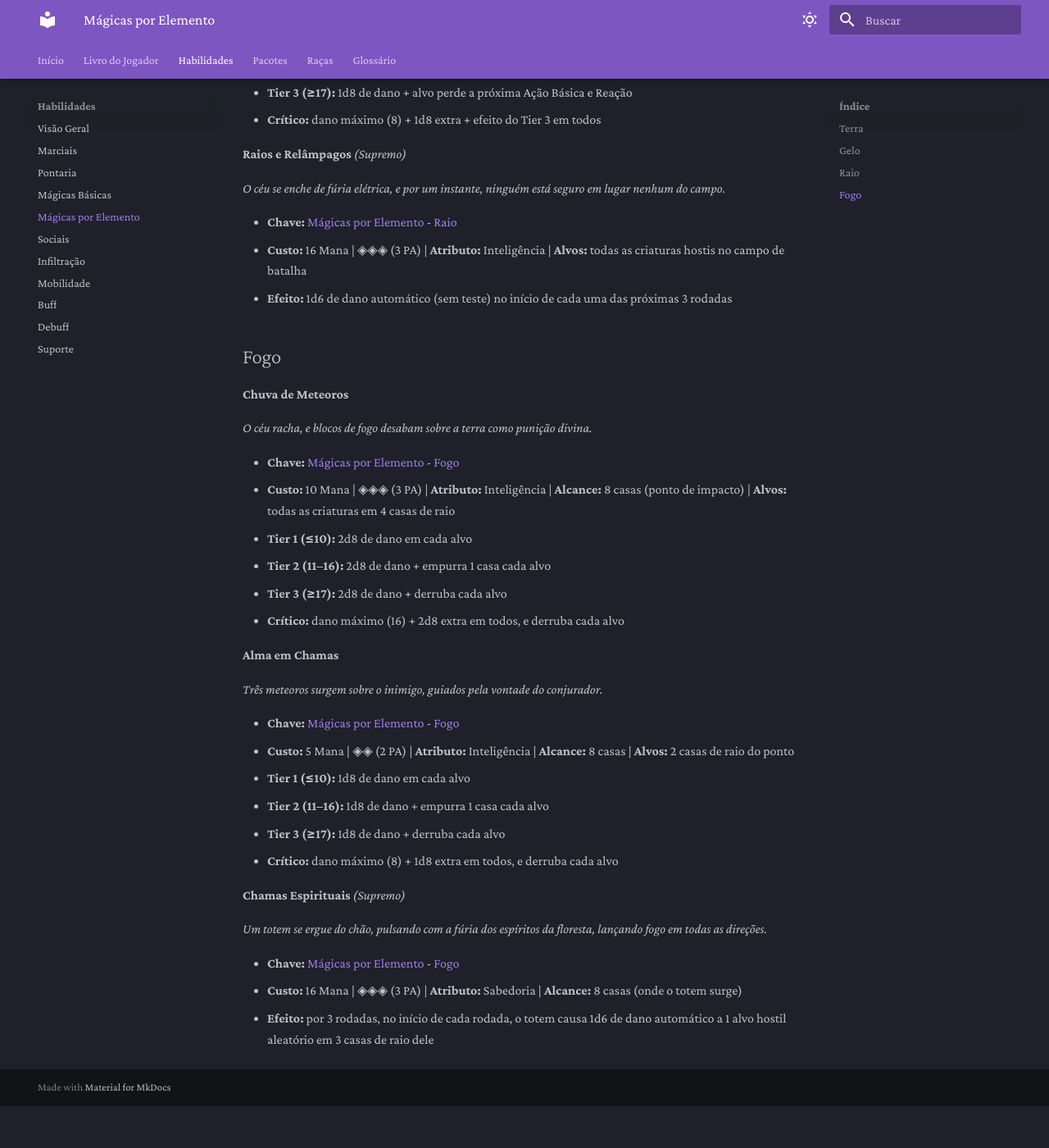
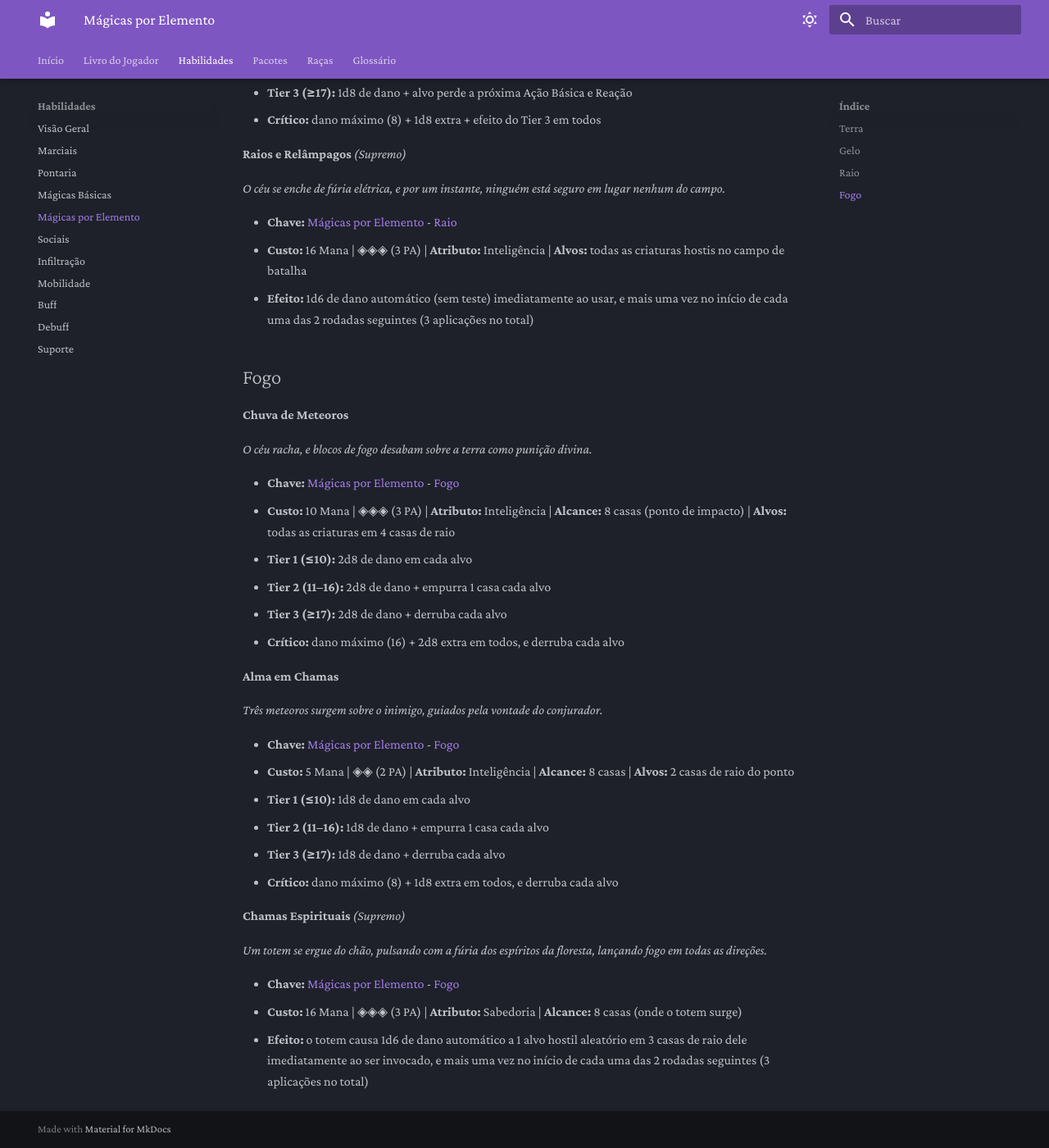
Before and after one commit to Felipe1072-git/prisma-rpg, an MkDocs documentation site: the page built from docs/habilidades/magicas-elementais.md, in a window 1280 px wide and 1400 px high, scrolled down 1239 px. Shown: the whole window at 82% size. Built offline with MkDocs 1.6.1 and Material for MkDocs 9.7.7, drawn with Linux system fonts in a browser that asks for light colours; before the commit the page ends 2588 px from its top, so only the background shows below that.

Commit message:
fix: esclarece timing do dano de Raios e Relampagos e Chamas Espirituais
Deixa explicito que o primeiro tick de dano acontece imediatamente
ao usar a habilidade, seguido por mais 2 nas rodadas seguintes (3
aplicacoes no total), em vez de uma contagem ambigua de "3 rodadas".

```diff
--- a/docs/habilidades/magicas-elementais.md
+++ b/docs/habilidades/magicas-elementais.md
@@ -49,7 +49,7 @@ Fogo, Gelo, Terra, Sombras, Luz, Raio, etc.
 
 - **Chave:** [Mágicas por Elemento](../glossario.md#mágicas-por-elemento) - [Raio](../glossario.md#raio)
 - **Custo:** 16 Mana | ◈◈◈ (3 PA) | **Atributo:** Inteligência | **Alvos:** todas as criaturas hostis no campo de batalha
-- **Efeito:** 1d6 de dano automático (sem teste) no início de cada uma das próximas 3 rodadas
+- **Efeito:** 1d6 de dano automático (sem teste) imediatamente ao usar, e mais uma vez no início de cada uma das 2 rodadas seguintes (3 aplicações no total)
 
 ## Fogo
 
@@ -81,4 +81,4 @@ Fogo, Gelo, Terra, Sombras, Luz, Raio, etc.
 
 - **Chave:** [Mágicas por Elemento](../glossario.md#mágicas-por-elemento) - [Fogo](../glossario.md#fogo)
 - **Custo:** 16 Mana | ◈◈◈ (3 PA) | **Atributo:** Sabedoria | **Alcance:** 8 casas (onde o totem surge)
-- **Efeito:** por 3 rodadas, no início de cada rodada, o totem causa 1d6 de dano automático a 1 alvo hostil aleatório em 3 casas de raio dele
+- **Efeito:** o totem causa 1d6 de dano automático a 1 alvo hostil aleatório em 3 casas de raio dele imediatamente ao ser invocado, e mais uma vez no início de cada uma das 2 rodadas seguintes (3 aplicações no total)
```
